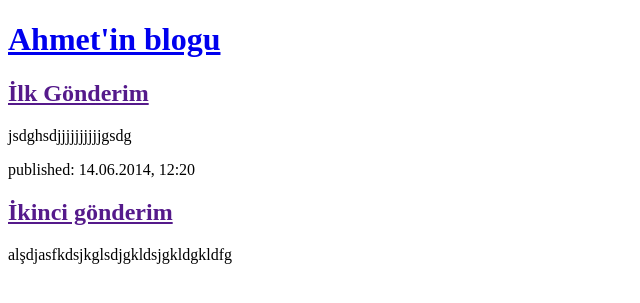
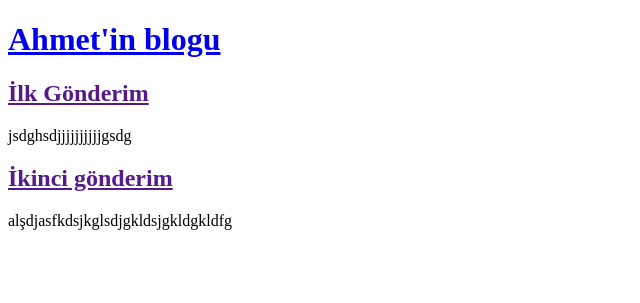
Before and after one commit to ahmetgoze/my-first-blog, a Django app: page / in a window 1280 px wide. Shown: the top 303 px of the page, without its empty margins (0-640 px from the left). Run offline with Django 3.2, Linux system fonts and the light colour scheme.

Commit message:
Site için yine HTML dosyasını değiştirdim.

```diff
--- a/templates/blogapp/post_list.html
+++ b/templates/blogapp/post_list.html
@@ -15,7 +15,7 @@
         </div>
 
         <div>
-            <p>published: 14.06.2014, 12:20</p>
+
             <h2><a href="">İkinci gönderim</a></h2>
             <p>alşdjasfkdsjkglsdjgkldsjgkldgkldfg</p>
         </div>
```
